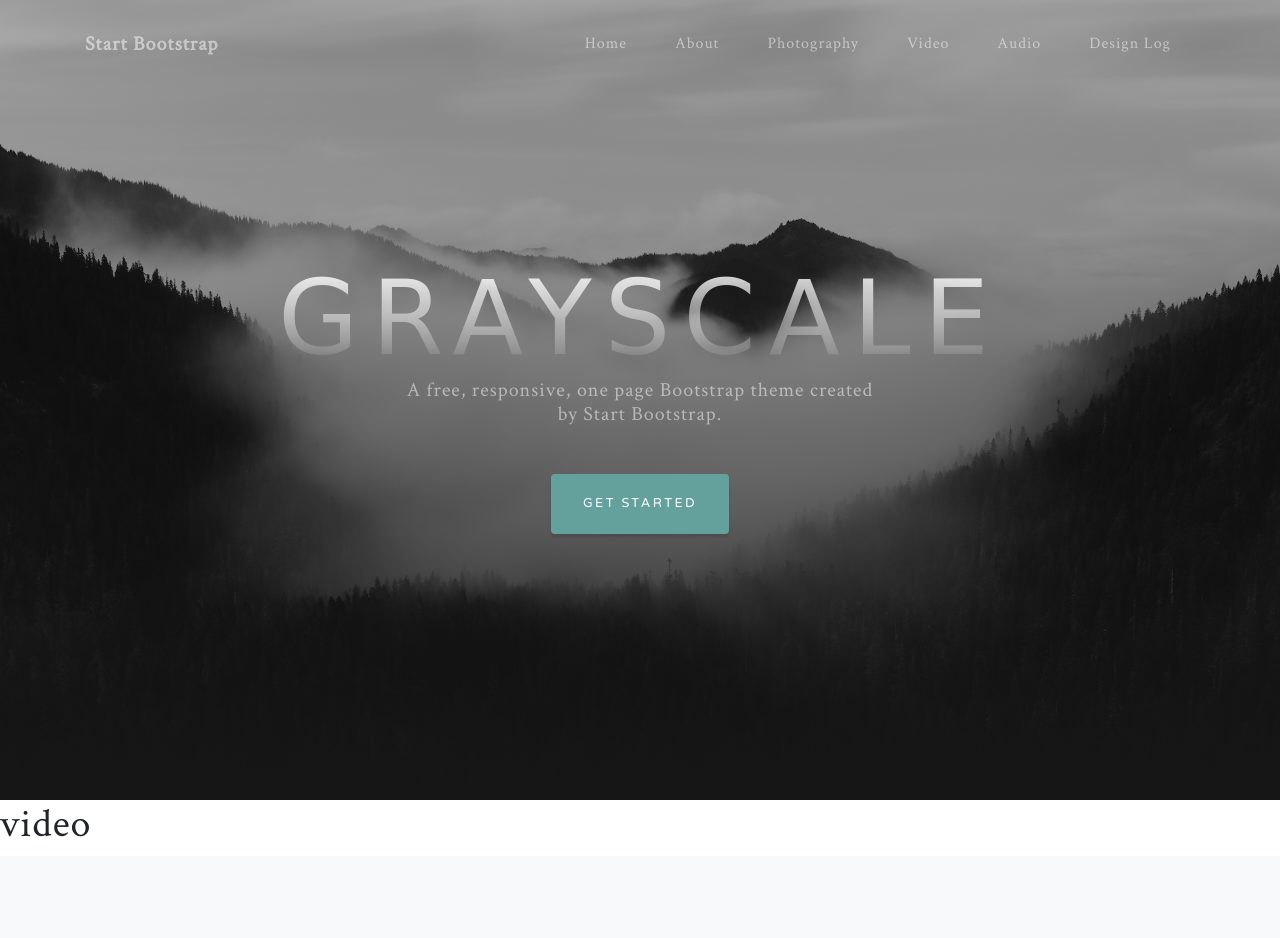
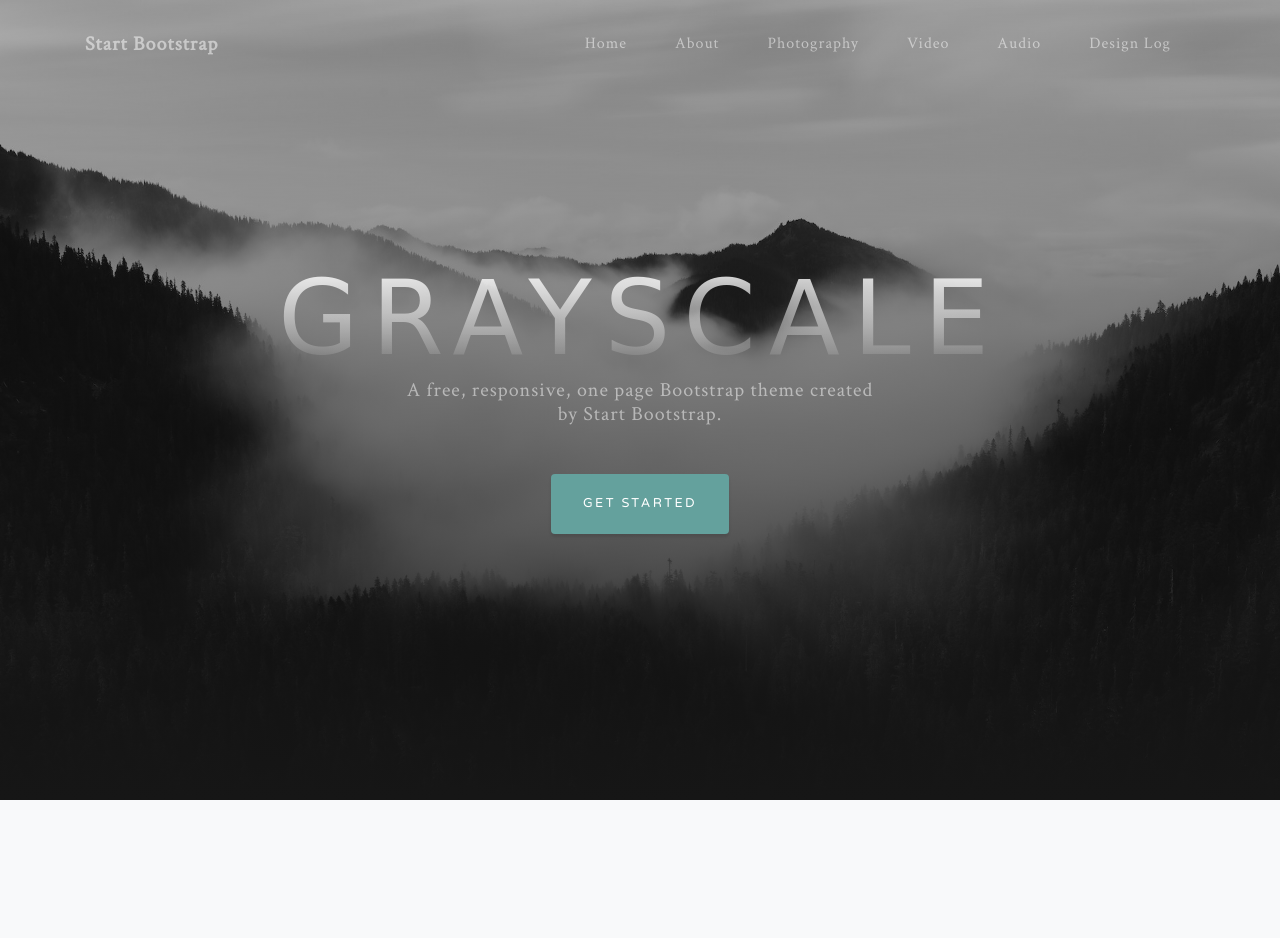
Before and after one commit to aanaabarros1/mp-prototype, a plain HTML site: page video.html in a window 1280 px wide. Shown: the top 938 px of the page. Drawn offline with Linux system fonts and the light colour scheme; a web font is replaced by a local one.

Commit message:
Update video.html

```diff
--- a/video.html
+++ b/video.html
@@ -71,7 +71,6 @@
     </div>
   </header>
 
-  <h1>video</h1>
 
   <!-- Projects Section -->
   <section id="projects" class="projects-section bg-light">
```
